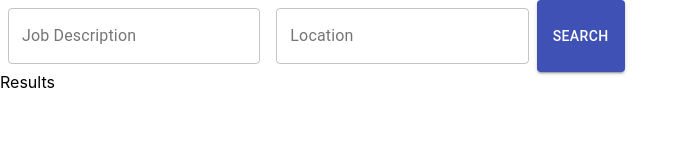
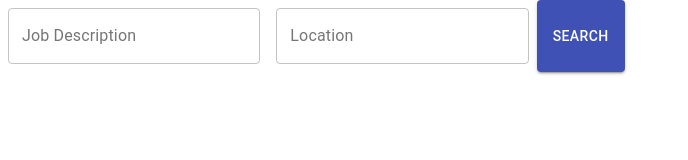
Before and after one commit to bbucsek/GitJobs, a React (Create React App) app: page / in a window 1280 px wide. Shown: the top 160 px of the page, without its empty margins (0-688 px from the left). Built offline with nearby package versions, Linux system fonts and the light colour scheme.

Commit message:
add JobListItem component, to list job items

```diff
--- a/src/Components/JobList.js
+++ b/src/Components/JobList.js
@@ -1,5 +1,6 @@
 import React, {useContext} from 'react';
 import {SearchResultContext} from "../Contexts/SearchResultsContext";
+import JobListItem from "./JobListItem";
 
 const JobList = () => {
 
@@ -9,7 +10,9 @@ const JobList = () => {
 
     return (
         <React.Fragment>
-            Results
+            {searchResults.map(result => {
+                return <JobListItem key={result.id} job={result} />
+            })}
         </React.Fragment>
     );
 };
--- /dev/null
+++ b/src/Components/JobListItem.js
@@ -0,0 +1,13 @@
+import React from 'react';
+
+const JobListItem = ({job}) => {
+
+
+    return (
+        <div>
+            {job.title}
+        </div>
+    );
+};
+
+export default JobListItem;
--- a/src/Contexts/SearchResultsContext.js
+++ b/src/Contexts/SearchResultsContext.js
@@ -20,6 +20,7 @@ export const SearchResultProvider = props => {
         };
         let response = await axios.get(url, config);
         console.log(response.data);
+        setSearchResults(response.data);
         return response.data;
 
 
```
